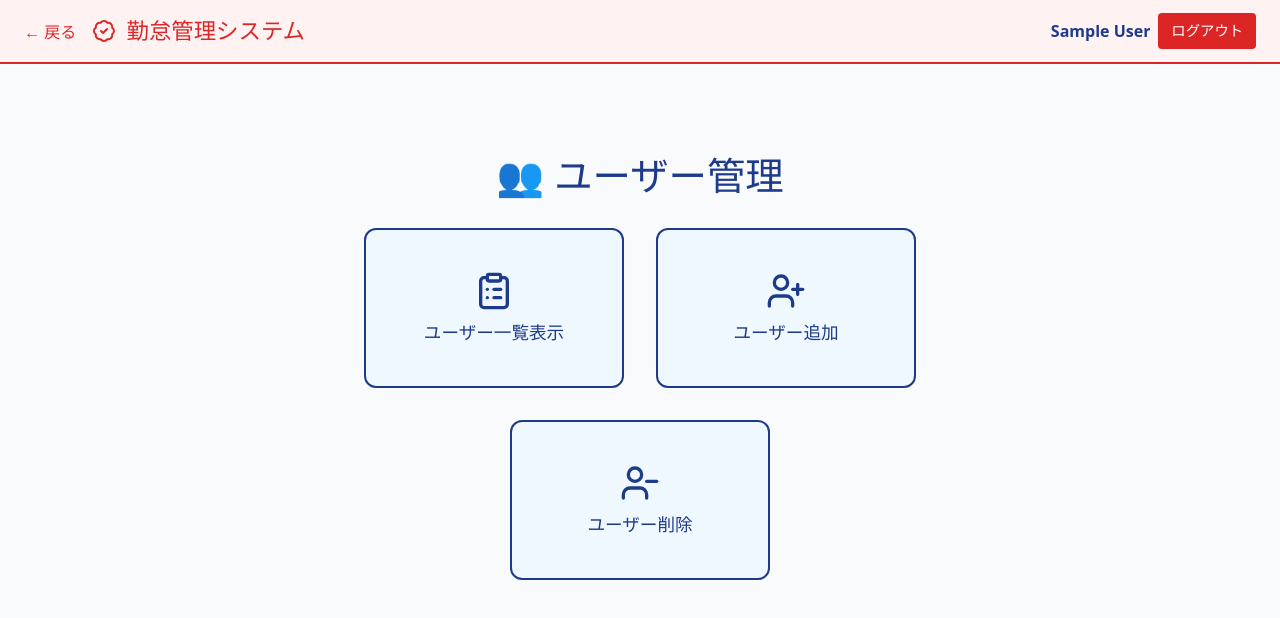
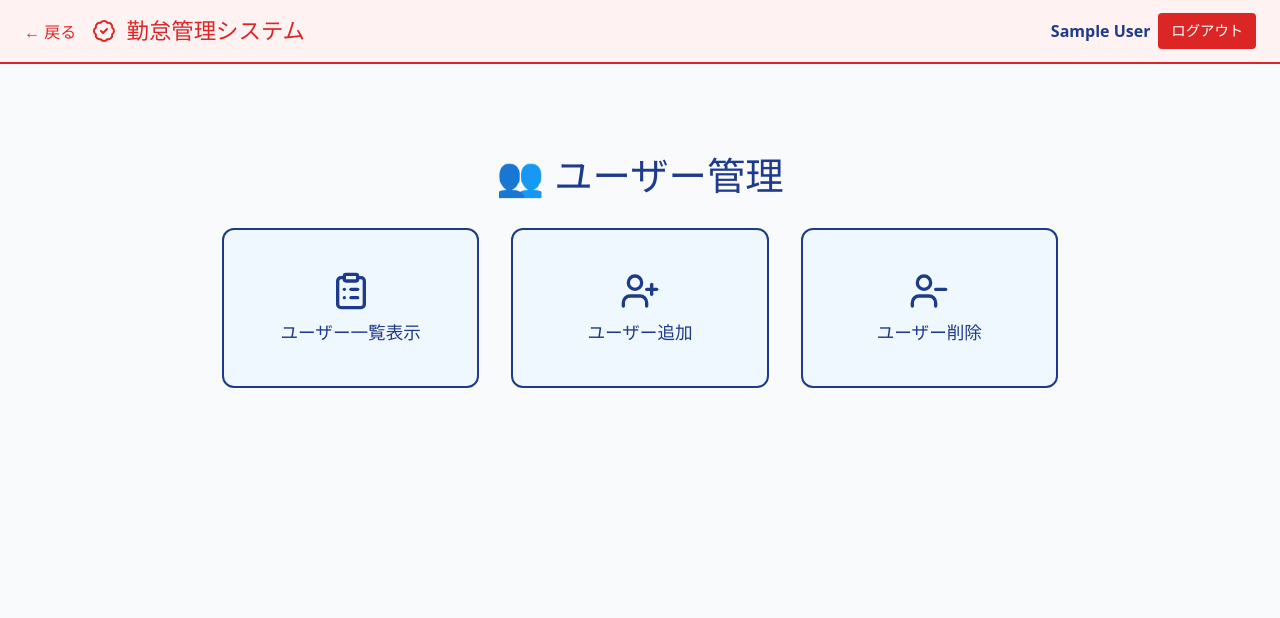
Before and after one commit to TMT-program/attendance-system, a Vue app in the folder frontend/: page /user-management in a window 1280 px wide. Shown: the top 618 px of the page. Built offline with nearby package versions, Linux system fonts and the light colour scheme; no server answers; the database is empty; sample sign-in values are in the browser's storage.

Commit message:
メニュー表示調整

```diff
--- a/frontend/src/views/Menu.vue
+++ b/frontend/src/views/Menu.vue
@@ -141,6 +141,15 @@ const goAnnouncements = () => {
   gap: 2rem;
 }
 
+@media (min-width: 900px) {
+  .menu-grid {
+    flex-direction: row;
+    flex-wrap: nowrap;     /* ← 折り返し禁止 */
+    justify-content: center;
+    gap: 2rem;
+  }
+}
+
 .menu-card {
   width: 260px;
   height: 160px;
--- a/frontend/src/views/UserMenu.vue
+++ b/frontend/src/views/UserMenu.vue
@@ -72,6 +72,15 @@ const handleNavigate = (view: 'list' | 'add' | 'delete') => {
   min-height: 200px; /* スピナーの見やすさ確保 */
 }
 
+@media (min-width: 900px) {
+  .menu-grid {
+    flex-direction: row;
+    flex-wrap: nowrap;      /* ← ここが肝：折り返さない */
+    justify-content: center;
+    gap: 2rem;              /* ← PCは広めでOK */
+  }
+}
+
 .spinner-overlay {
   position: absolute;
   inset: 0;
```
